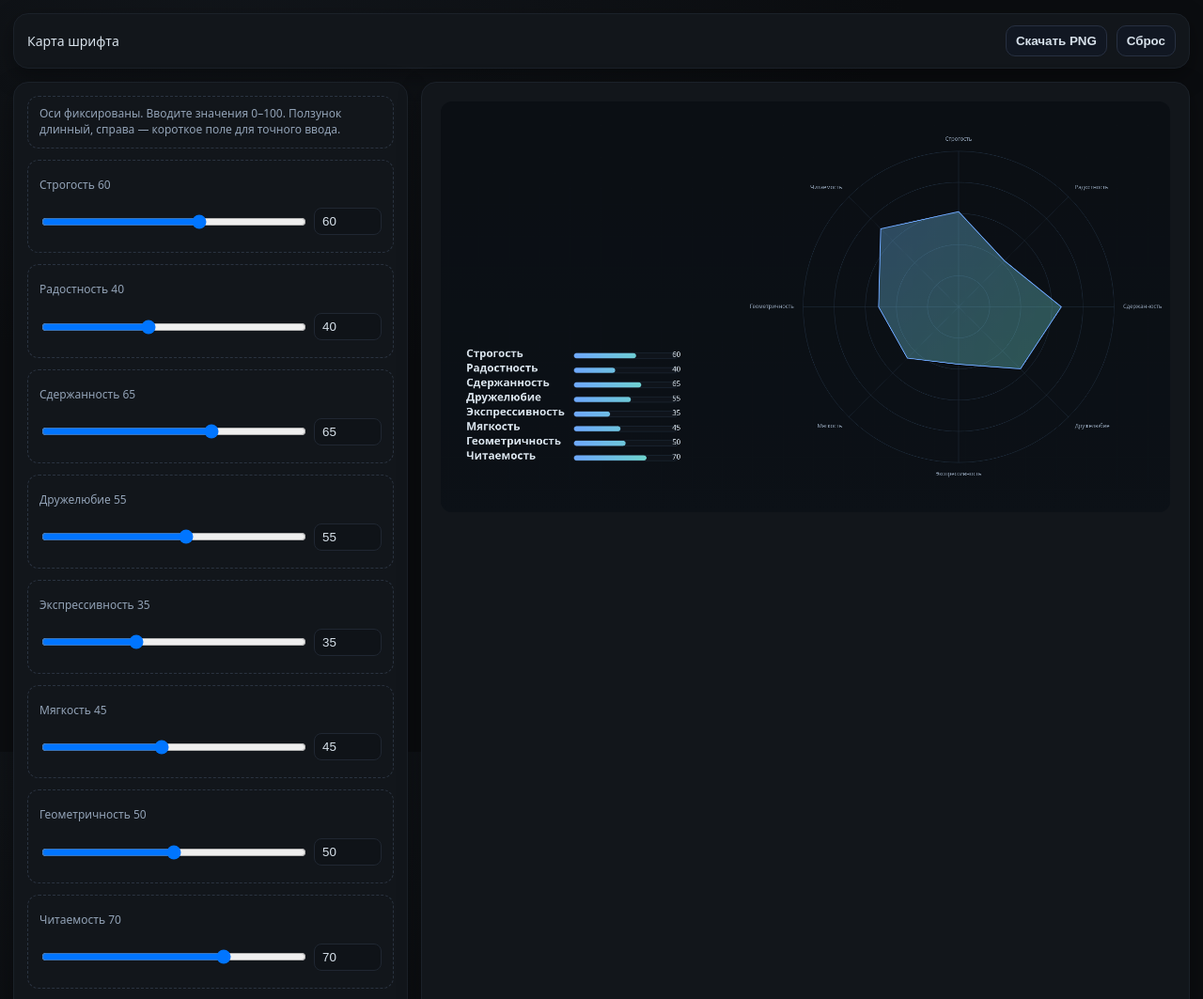
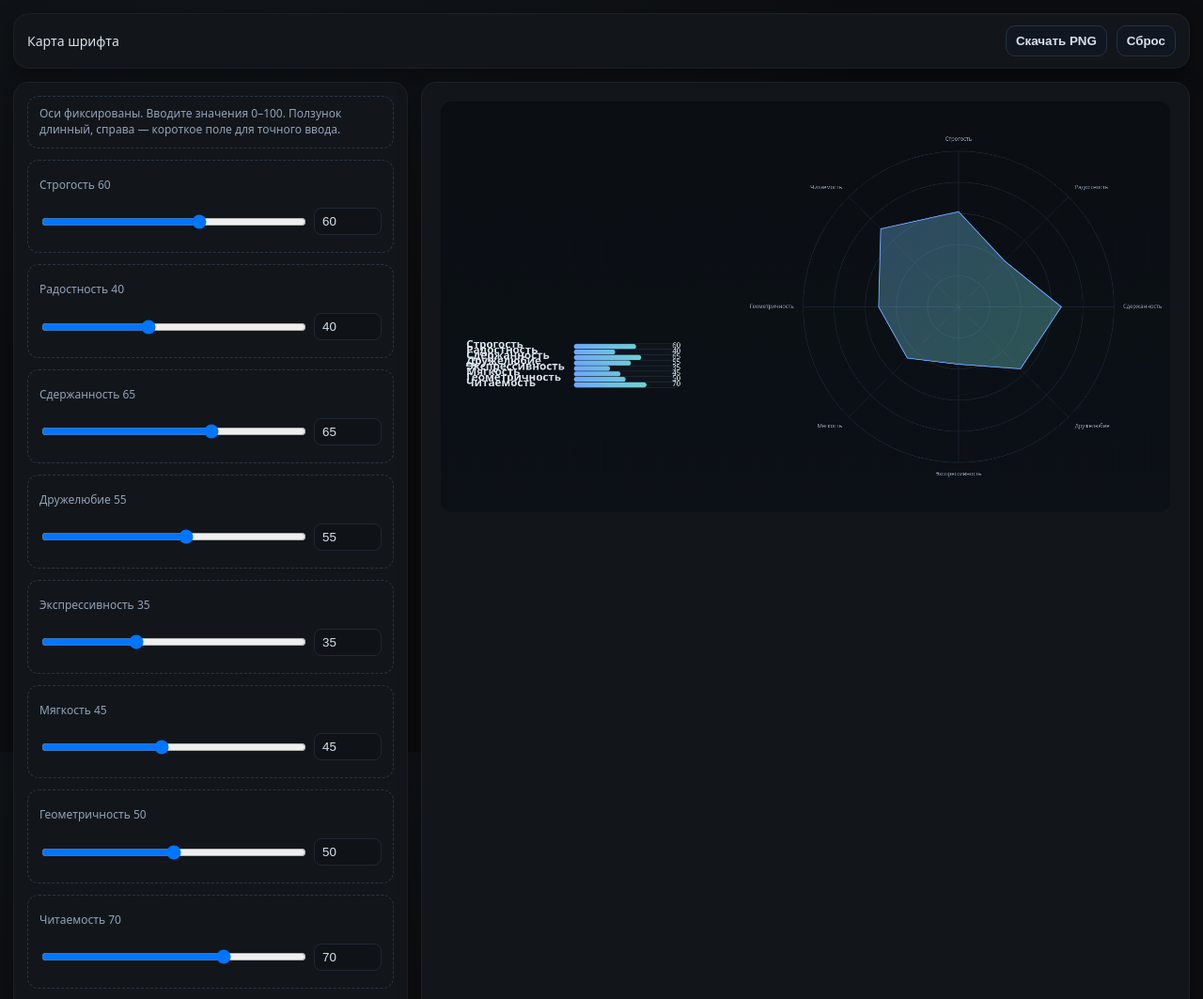
Before and after one commit to nnedashkovsky/typefacemap, a plain HTML site: page index.html in a window 1280 px wide. Shown: the top 1063 px of the page at 94% size. Drawn offline with Linux system fonts and the light colour scheme.

Commit message:
Update index.html

```diff
--- a/index.html
+++ b/index.html
@@ -161,7 +161,7 @@
   const labelFont = '600 24px system-ui';
   const valueFont = '16px system-ui';
   const titleFont = '700 14px system-ui';
-  const lh = 32;                 // межстрочный для крупных подписей
+  const lh = 12;                 // межстрочный для крупных подписей
   const padX = 12;
   const gap = 20;                 // уменьшённый зазор между меткой и полоской
   const valuePadRight = 14;      // место справа под числа
```
